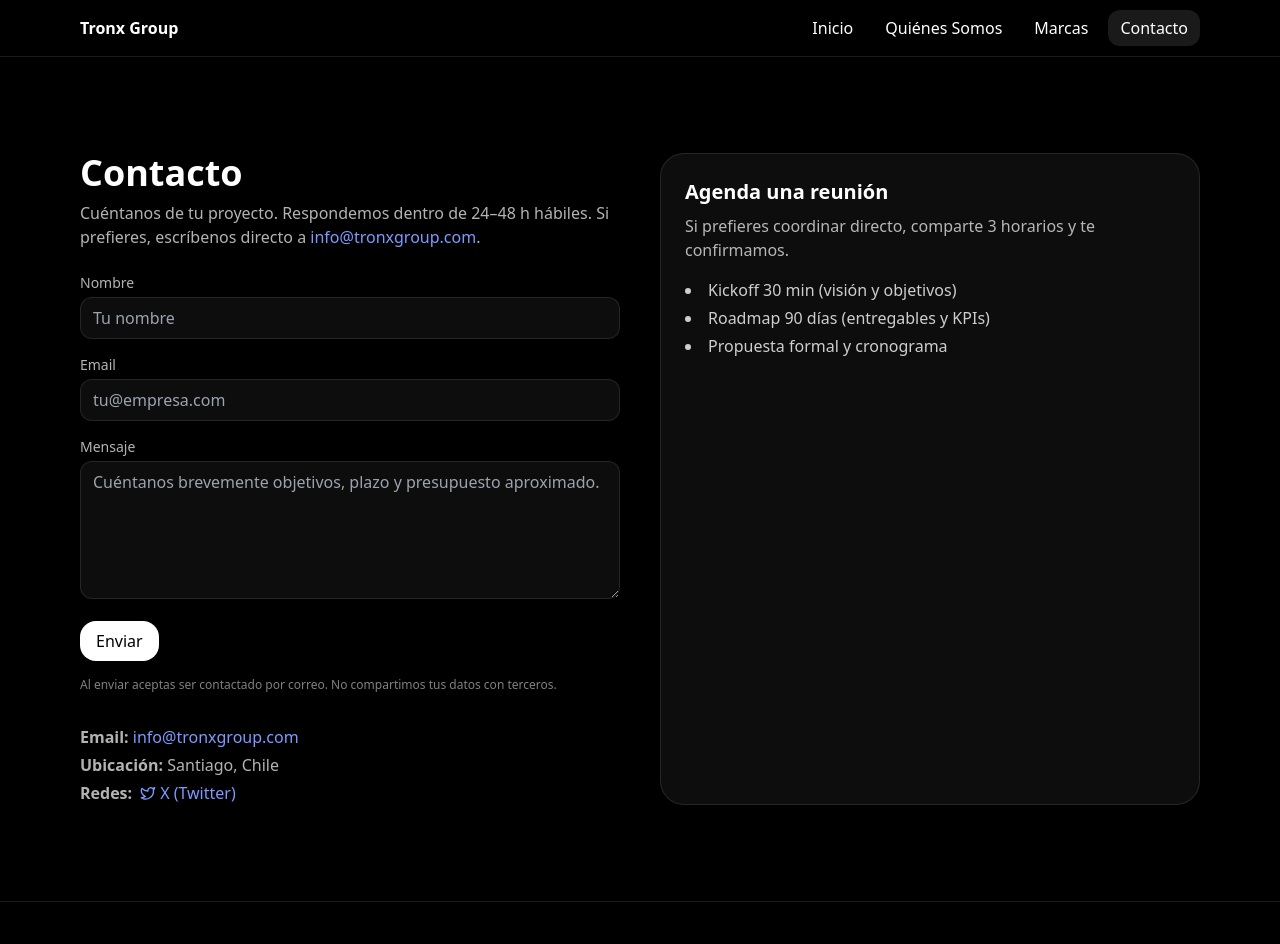
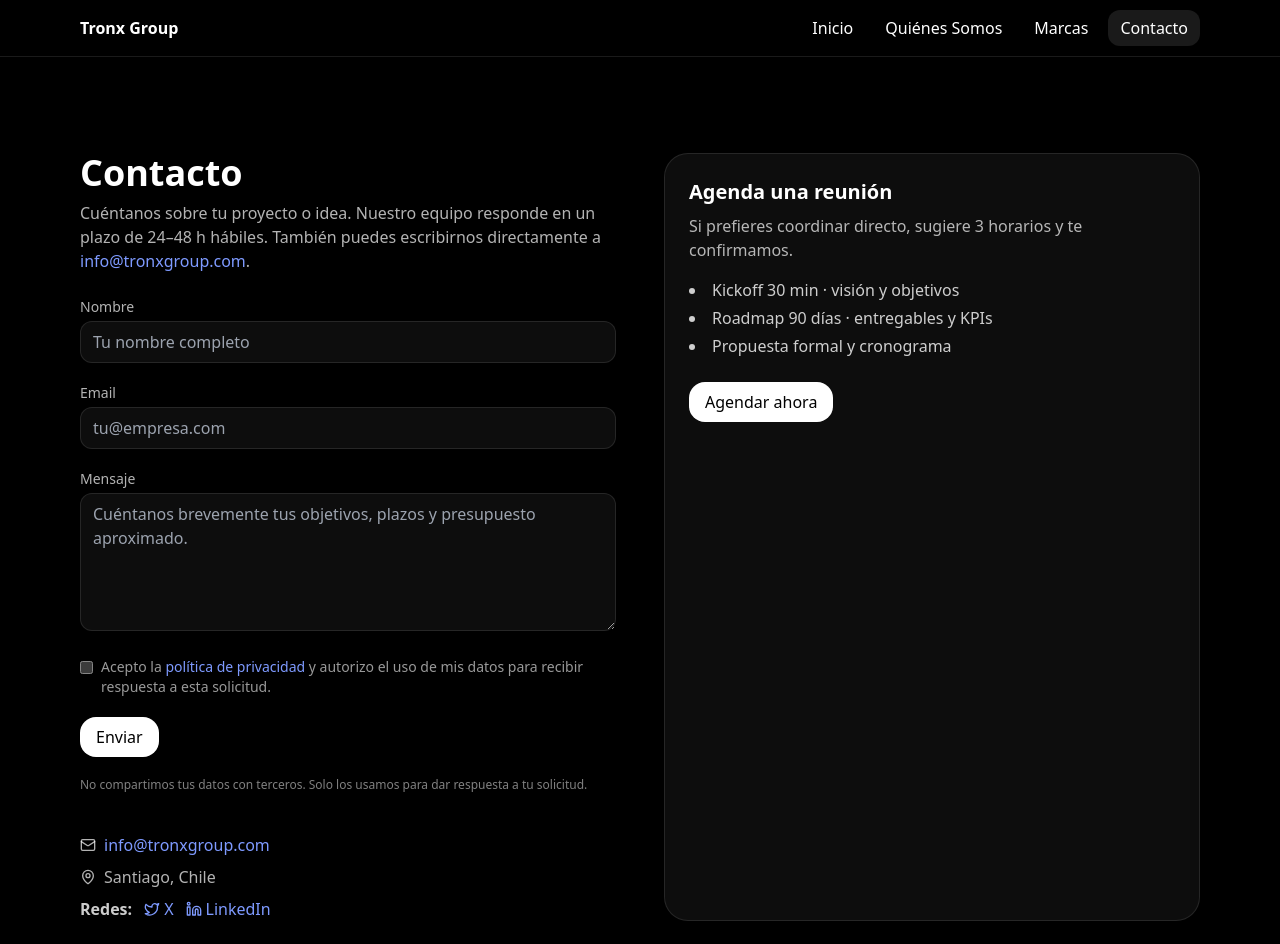
Before and after one commit to TronxGroup/tronxgroup, a Next.js app: page /contacto in a window 1280 px wide. Shown: the top 944 px of the page. Built offline with nearby package versions, Linux system fonts and the light colour scheme.

Commit message:
Update page.tsx

```diff
--- a/src/app/contacto/page.tsx
+++ b/src/app/contacto/page.tsx
@@ -1,23 +1,27 @@
 import Link from 'next/link';
-import { Twitter } from 'lucide-react';
+import { Twitter, Linkedin, Mail, MapPin } from 'lucide-react';
 
 export default function Contacto() {
   return (
     <section className="section">
-      <div className="container grid md:grid-cols-2 gap-10">
+      <div className="container grid md:grid-cols-2 gap-12">
+        {/* Columna izquierda */}
         <div>
           <h1 className="text-3xl md:text-4xl font-semibold">Contacto</h1>
           <p className="mt-2 text-white/70">
-            Cuéntanos de tu proyecto. Respondemos dentro de 24–48 h hábiles. Si prefieres, escríbenos directo a{' '}
+            Cuéntanos sobre tu proyecto o idea. Nuestro equipo responde en un plazo de 24–48 h hábiles.
+            También puedes escribirnos directamente a{' '}
             <a href="mailto:info@tronxgroup.com" className="link">info@tronxgroup.com</a>.
           </p>
 
+          {/* Formulario */}
           <form
-            className="mt-6 space-y-4"
+            className="mt-6 space-y-5"
             action="https://formspree.io/f/XXXXXXXX" // ← reemplaza con tu endpoint real
             method="POST"
           >
             <input type="hidden" name="_subject" value="Nuevo contacto desde tronxgroup.com" />
+
             <div>
               <label className="block text-sm text-white/70" htmlFor="name">Nombre</label>
               <input
@@ -25,10 +29,11 @@ export default function Contacto() {
                 name="name"
                 required
                 autoComplete="name"
-                placeholder="Tu nombre"
+                placeholder="Tu nombre completo"
                 className="mt-1 w-full rounded-xl bg-white/5 border border-white/10 px-3 py-2 outline-none focus:ring-2 focus:ring-brand-500"
               />
             </div>
+
             <div>
               <label className="block text-sm text-white/70" htmlFor="email">Email</label>
               <input
@@ -41,45 +46,62 @@ export default function Contacto() {
                 className="mt-1 w-full rounded-xl bg-white/5 border border-white/10 px-3 py-2 outline-none focus:ring-2 focus:ring-brand-500"
               />
             </div>
+
             <div>
               <label className="block text-sm text-white/70" htmlFor="message">Mensaje</label>
               <textarea
                 id="message"
                 name="message"
                 rows={5}
-                placeholder="Cuéntanos brevemente objetivos, plazo y presupuesto aproximado."
+                placeholder="Cuéntanos brevemente tus objetivos, plazos y presupuesto aproximado."
                 className="mt-1 w-full rounded-xl bg-white/5 border border-white/10 px-3 py-2 outline-none focus:ring-2 focus:ring-brand-500"
               />
             </div>
+
+            {/* Checkbox de privacidad */}
+            <div className="flex items-start gap-2 text-sm text-white/60">
+              <input type="checkbox" required id="privacy" className="mt-1" />
+              <label htmlFor="privacy">
+                Acepto la <Link href="/privacidad-condiciones" className="link">política de privacidad</Link> y autorizo el uso de mis datos para recibir respuesta a esta solicitud.
+              </label>
+            </div>
+
             <button className="btn" type="submit">Enviar</button>
-            <p className="text-xs text-white/50">
-              Al enviar aceptas ser contactado por correo. No compartimos tus datos con terceros.
+            <p className="text-xs text-white/50 mt-1">
+              No compartimos tus datos con terceros. Solo los usamos para dar respuesta a tu solicitud.
             </p>
           </form>
 
-          <div className="mt-8 text-white/70 space-y-1">
-            <p><strong>Email:</strong> <a href="mailto:info@tronxgroup.com" className="link">info@tronxgroup.com</a></p>
-            <p><strong>Ubicación:</strong> Santiago, Chile</p>
+          {/* Info adicional */}
+          <div className="mt-10 space-y-2 text-white/70">
             <p className="flex items-center gap-2">
-              <strong>Redes:</strong>
-              {/* Solo X (Twitter). Reemplaza el href con tu cuenta real */}
-              <Link href="#" className="inline-flex items-center gap-1 link">
-                <Twitter size={16} /> X (Twitter)
-              </Link>
+              <Mail size={16} /> <a href="mailto:info@tronxgroup.com" className="link">info@tronxgroup.com</a>
+            </p>
+            <p className="flex items-center gap-2">
+              <MapPin size={16} /> Santiago, Chile
+            </p>
+            <p className="flex items-center gap-3">
+              <span className="font-semibold text-white/80">Redes:</span>
+              <Link href="#" className="flex items-center gap-1 link"><Twitter size={16} /> X</Link>
+              <Link href="#" className="flex items-center gap-1 link"><Linkedin size={16} /> LinkedIn</Link>
             </p>
           </div>
         </div>
 
+        {/* Columna derecha: agenda */}
         <div className="card">
           <h3 className="text-xl font-semibold">Agenda una reunión</h3>
           <p className="text-white/70 mt-2">
-            Si prefieres coordinar directo, comparte 3 horarios y te confirmamos.
+            Si prefieres coordinar directo, sugiere 3 horarios y te confirmamos.
           </p>
           <ul className="mt-4 list-disc list-inside text-white/80 space-y-1">
-            <li>Kickoff 30 min (visión y objetivos)</li>
-            <li>Roadmap 90 días (entregables y KPIs)</li>
+            <li>Kickoff 30 min · visión y objetivos</li>
+            <li>Roadmap 90 días · entregables y KPIs</li>
             <li>Propuesta formal y cronograma</li>
           </ul>
+          <div className="mt-6">
+            <Link href="/contacto#form" className="btn">Agendar ahora</Link>
+          </div>
         </div>
       </div>
     </section>
```
